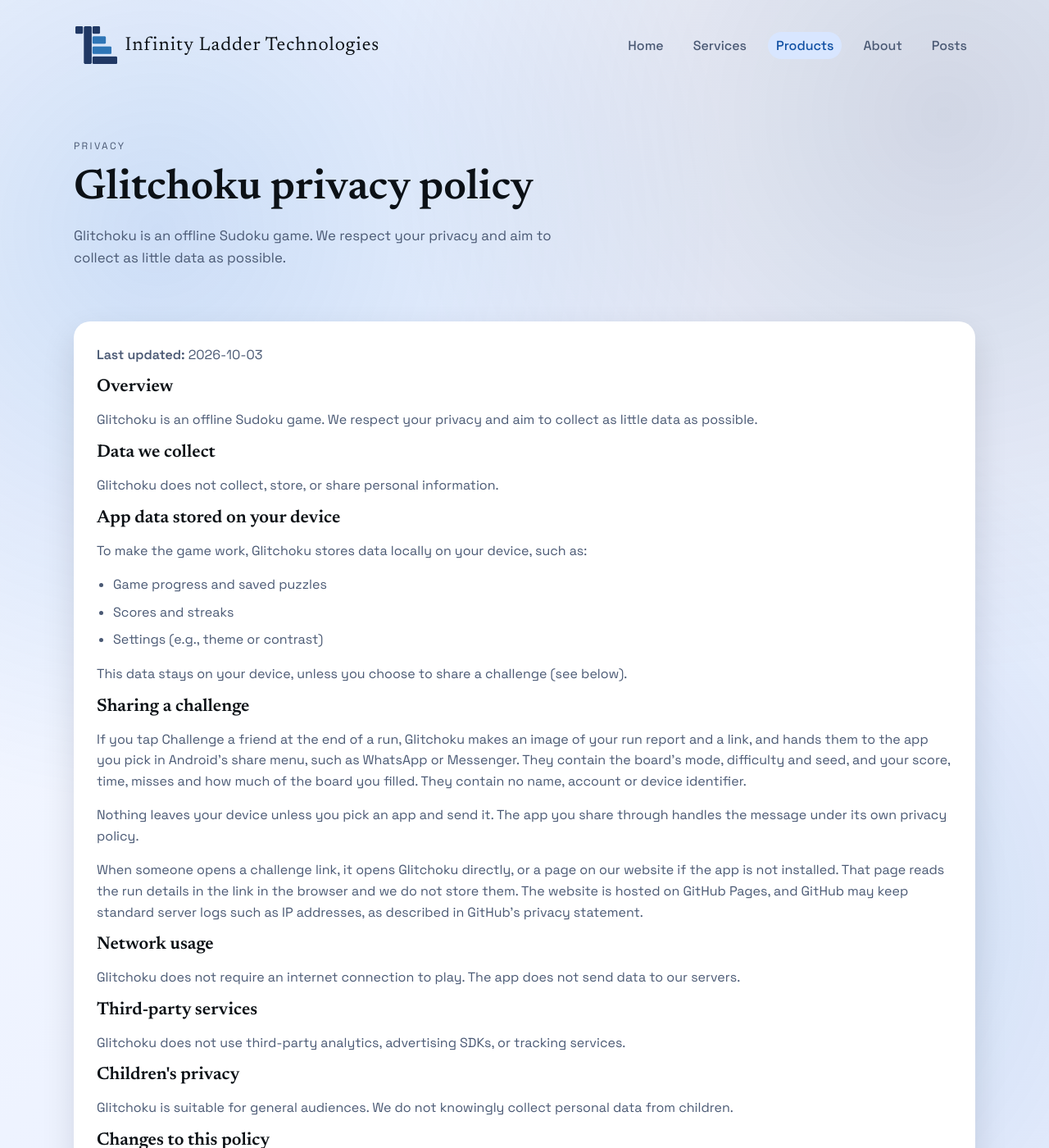
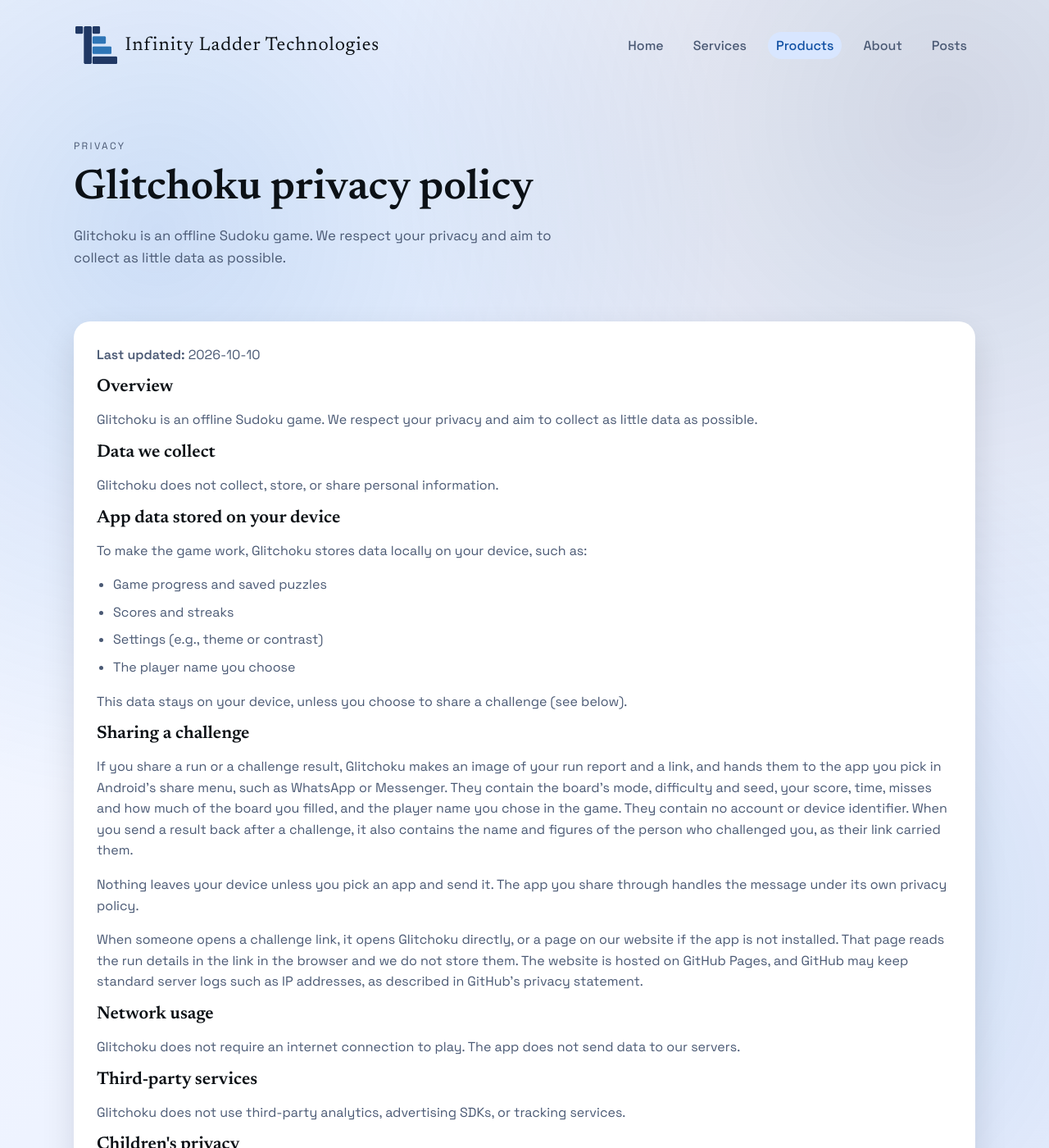
Before and after one commit to infinityladder/infinityladder.github.io, a Jekyll site: the page built from products/glitchoku/privacy/index.html, in a window 1280 px wide and 1400 px high. Shown: the whole window at 82% size. Built offline with Jekyll 4.4.1, drawn with Linux system fonts in a browser that asks for light colours.

Commit message:
Name the challenger on challenge links, and say so in the privacy policy
Glitchoku links now carry the sender's name as n=. The page cleans it the way the app does, shows it, and passes it through Google Play with the code. The privacy policy says a share includes the player name, and that a result sent back includes the challenger's.

```diff
--- a/products/glitchoku/privacy/index.html
+++ b/products/glitchoku/privacy/index.html
@@ -16,7 +16,7 @@
   <section class="services">
     <div class="card policy-card">
       <div class="policy-body">
-        <p><strong>Last updated:</strong> 2026-10-03</p>
+        <p><strong>Last updated:</strong> 2026-10-10</p>
 
         <h2>Overview</h2>
         <p>Glitchoku is an offline Sudoku game. We respect your privacy and aim to collect as little data as possible.</p>
@@ -30,11 +30,12 @@
           <li>Game progress and saved puzzles</li>
           <li>Scores and streaks</li>
           <li>Settings (e.g., theme or contrast)</li>
+          <li>The player name you choose</li>
         </ul>
         <p>This data stays on your device, unless you choose to share a challenge (see below).</p>
 
         <h2>Sharing a challenge</h2>
-        <p>If you tap Challenge a friend at the end of a run, Glitchoku makes an image of your run report and a link, and hands them to the app you pick in Android's share menu, such as WhatsApp or Messenger. They contain the board's mode, difficulty and seed, and your score, time, misses and how much of the board you filled. They contain no name, account or device identifier.</p>
+        <p>If you share a run or a challenge result, Glitchoku makes an image of your run report and a link, and hands them to the app you pick in Android's share menu, such as WhatsApp or Messenger. They contain the board's mode, difficulty and seed, your score, time, misses and how much of the board you filled, and the player name you chose in the game. They contain no account or device identifier. When you send a result back after a challenge, it also contains the name and figures of the person who challenged you, as their link carried them.</p>
         <p>Nothing leaves your device unless you pick an app and send it. The app you share through handles the message under its own privacy policy.</p>
         <p>When someone opens a challenge link, it opens Glitchoku directly, or a page on our website if the app is not installed. That page reads the run details in the link in the browser and we do not store them. The website is hosted on GitHub Pages, and GitHub may keep standard server logs such as IP addresses, as described in GitHub's privacy statement.</p>
 
```
Also changed, not shown: g/index.html (+14 -6 lines).
